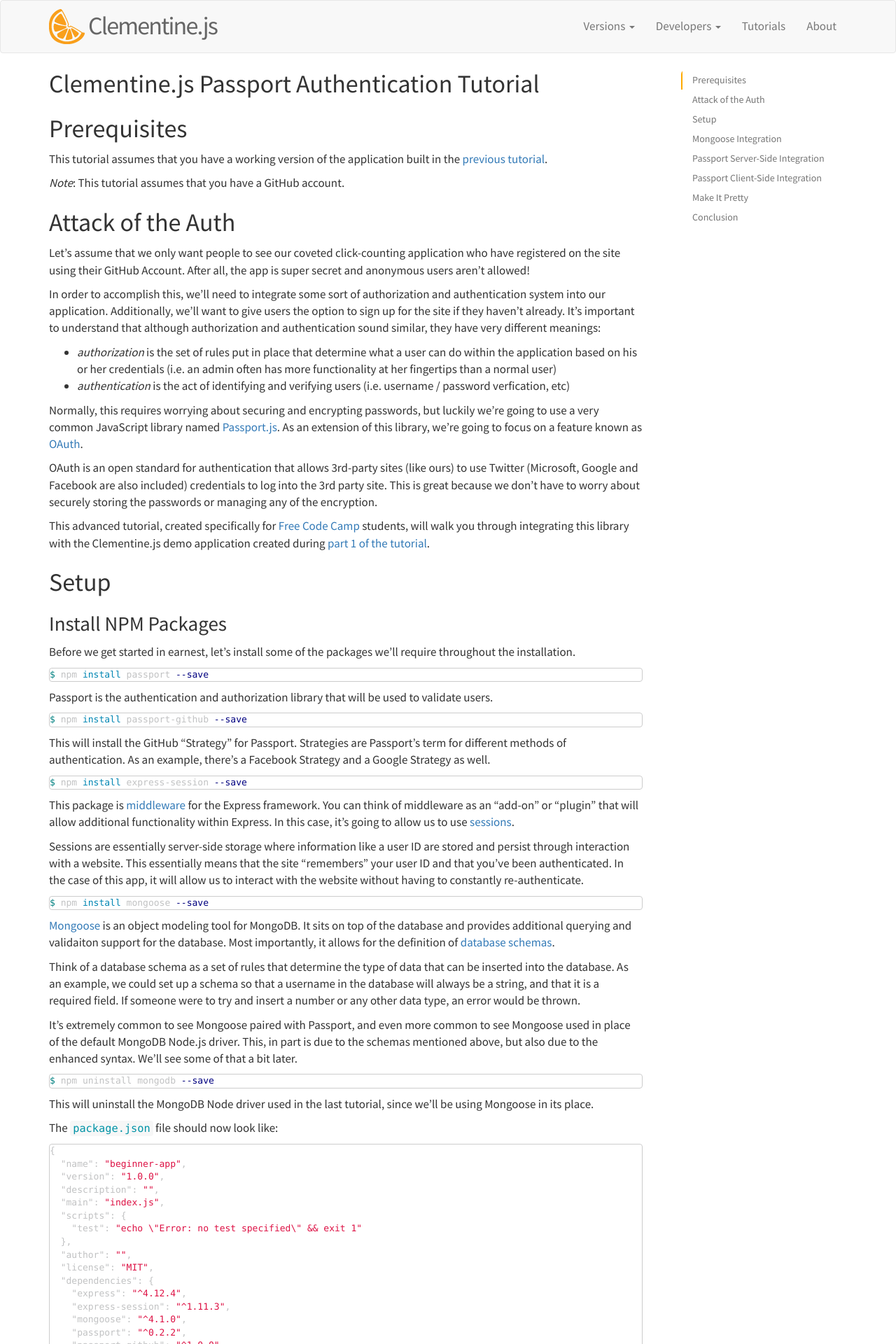
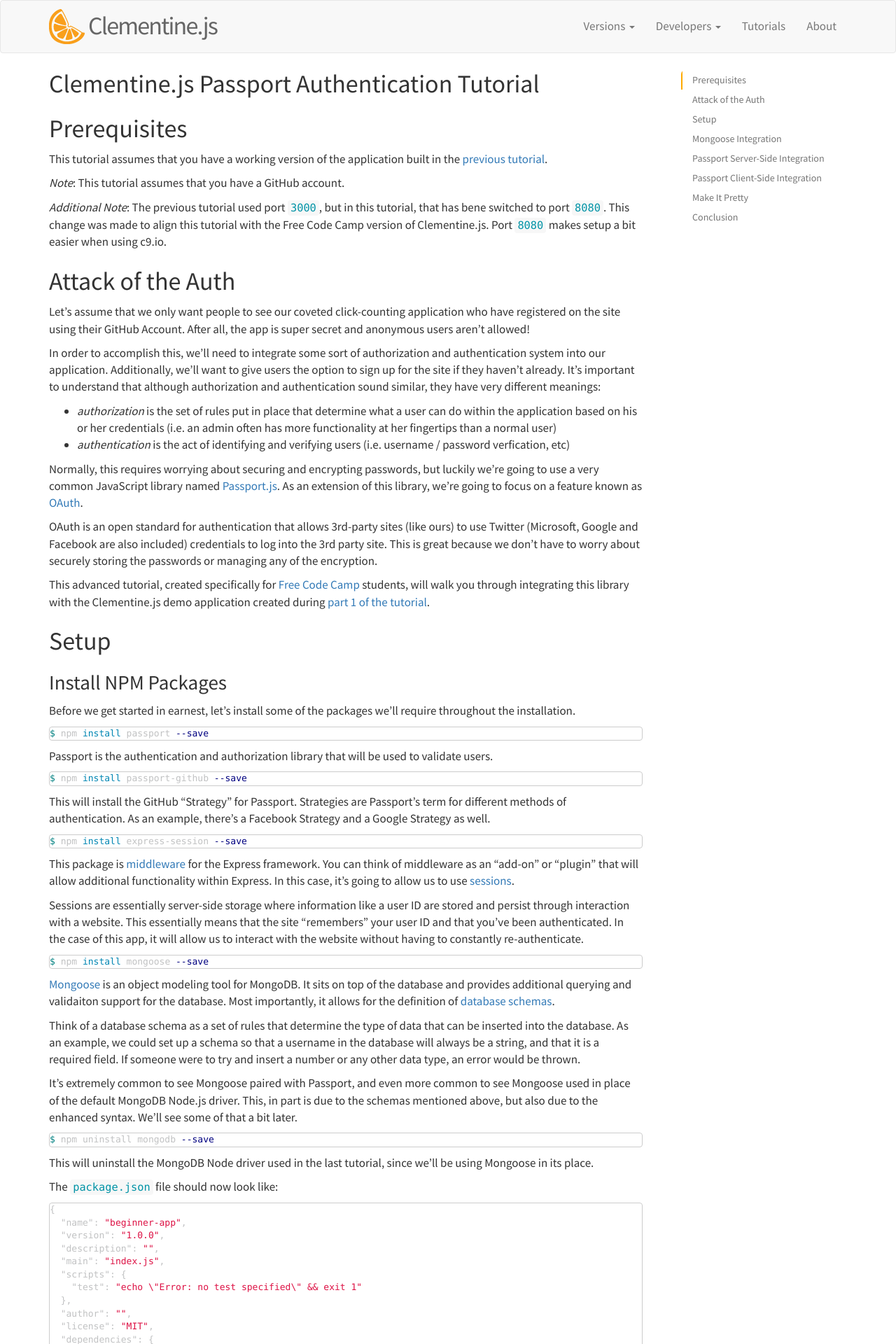
Before and after one commit to johnstonbl01/clementinejs, a Jekyll site: the page built from tutorials/tutorial-passport.md, in a window 1280 px wide. Shown: the top 1920 px of the page at 70% size. Built offline with Jekyll 4.4.1, drawn with Linux system fonts in a browser that asks for light colours; Markdown is read by kramdown in place of the engine named in the settings.

Commit message:
Tutorial img style updates. Add updated screenshot.

```diff
--- a/css/overrides.css
+++ b/css/overrides.css
@@ -170,4 +170,5 @@
 
 p > img {
    margin: 0 auto;
+   display: block;
 }
--- a/tutorials/tutorial-passport.md
+++ b/tutorials/tutorial-passport.md
@@ -9,6 +9,8 @@
 This tutorial assumes that you have a working version of the application built in the [previous tutorial](/tutorial-beginner.html).
 
 _Note_: This tutorial assumes that you have a GitHub account.
+
+_Additional Note_: The previous tutorial used port `3000`, but in this tutorial, that has bene switched to port `8080`. This change was made to align this tutorial with the Free Code Camp version of Clementine.js. Port `8080` makes setup a bit easier when using c9.io.
 
 ## Attack of the Auth
 
```
Also changed, not shown: img/TwitterLogo-32px.png (added), img/clementine_std_screen01.png (deleted), img/clemjstut03.png.
